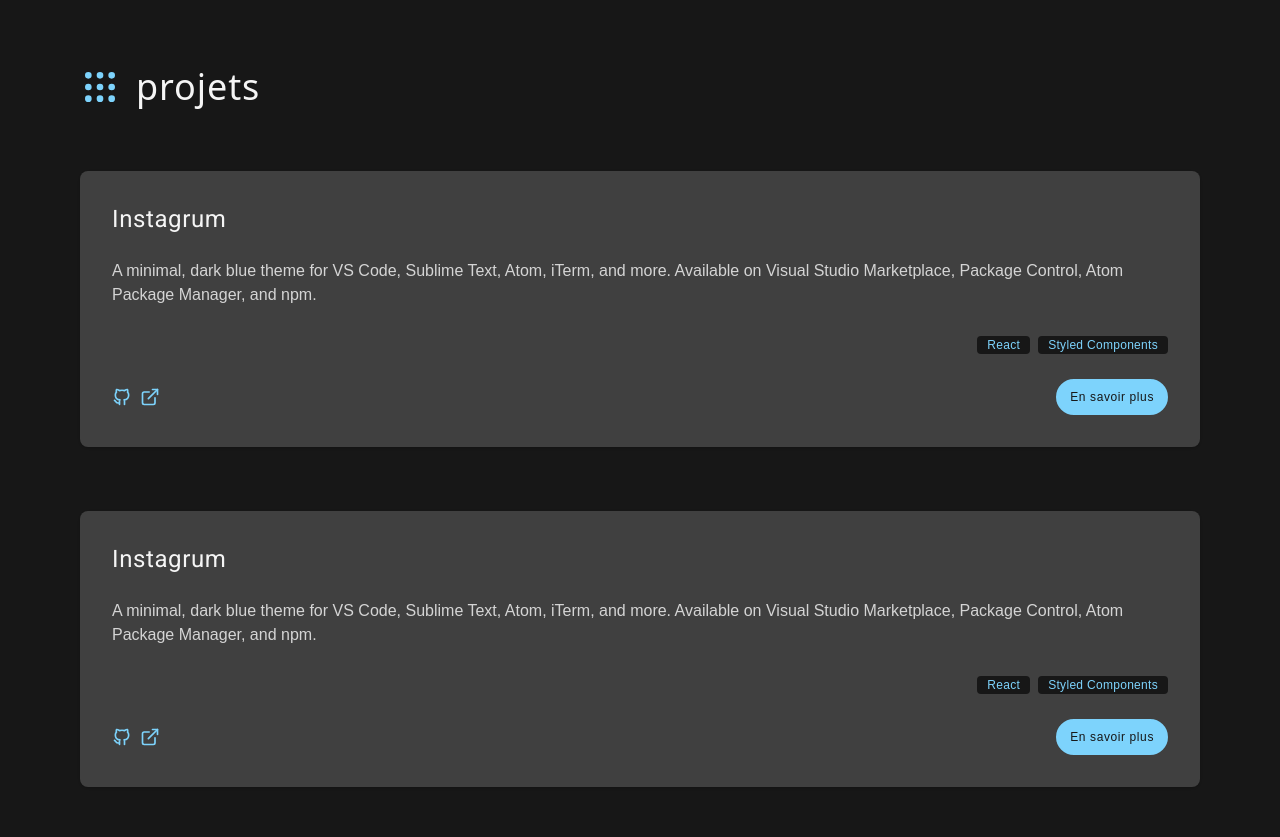
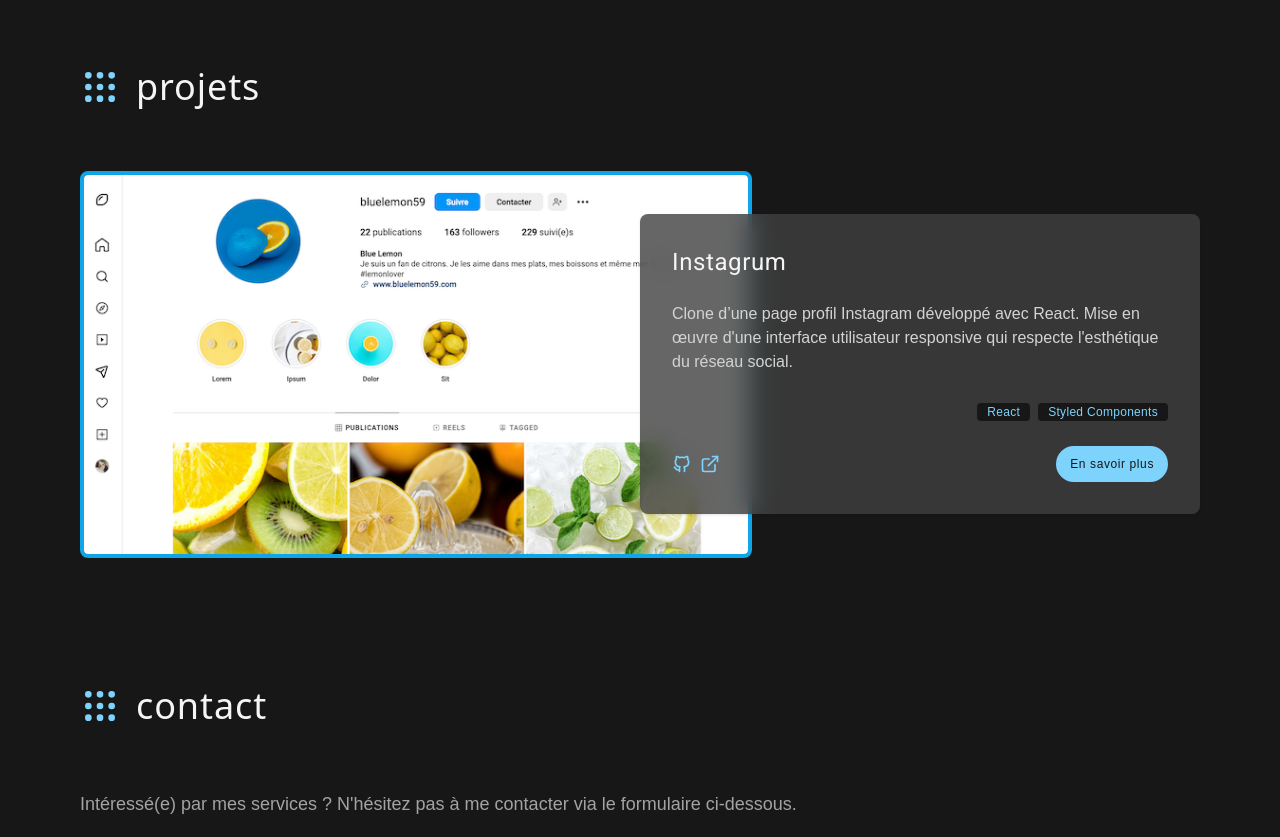
Before and after one commit to nicomil59/nicomildev, an Astro site: page / in a window 1280 px wide. Shown: the part 1923-2760 px from the top of the page. Built offline with nearby package versions, Linux system fonts and the light colour scheme; Astro itself is replaced by a stand-in of ours.

Commit message:
🚧 PROJECTS > Create Featured Project Card (desktop)

```diff
--- a/src/components/Projects.astro
+++ /dev/null
@@ -1,62 +0,0 @@
----
----
-
-<section id="projects" class="py-10 md:py-16">
-    <h2 class="text-3xl md:text-4xl font-medium text-neutral-100 tracking-wide mb-8 md:mb-16 flex items-center gap-2 md:gap-4"><svg class="h-8 w-8 md:h-10 md:w-10 text-sky-300 hover:rotate-2 transition duration-300"  width="24" height="24" viewBox="0 0 24 24" stroke-width="2" stroke="currentColor" fill="none" stroke-linecap="round" stroke-linejoin="round">  <path stroke="none" d="M0 0h24v24H0z"/>  <circle cx="5" cy="5" r="1" />  <circle cx="12" cy="5" r="1" />  <circle cx="19" cy="5" r="1" />  <circle cx="5" cy="12" r="1" />  <circle cx="12" cy="12" r="1" />  <circle cx="19" cy="12" r="1" />  <circle cx="5" cy="19" r="1" />  <circle cx="12" cy="19" r="1" />  <circle cx="19" cy="19" r="1" /></svg><span>projets</span></h2>
-    <div id="featured-projects">
-      <ul class="flex flex-col gap-8 md:gap-16">
-        <li>
-          <div class="w-full p-8 rounded-lg shadow bg-neutral-700 flex flex-col">
-            <h3 class="mb-6 text-2xl font-title font-medium text-neutral-100 tracking-wide">Instagrum</h3>
-            <p class="mb-6 font-text text-neutral-300">A minimal, dark blue theme for VS Code, Sublime Text, Atom, iTerm, and more. Available on Visual Studio Marketplace, Package Control, Atom Package Manager, and npm.</p>
-            <ul class="self-end flex items-center gap-2 mb-6">
-              <li>
-                <span class="text-xs font-text font-medium tracking-wide px-2.5 py-0.5 rounded bg-neutral-900 text-sky-300">React</span>
-              </li>
-              <li>
-                <span class="text-xs font-text font-medium tracking-wide px-2.5 py-0.5 rounded bg-neutral-900 text-sky-300">Styled Components</span>
-              </li>
-            </ul>
-            <div class="flex items-center justify-between">
-              <div class="flex items-center gap-2">
-                <a aria-label="GitHub (s'ouvre dans un nouvel onglet)" class="text-sky-300 hover:text-sky-400 transition-colors duration-300" href="https://github.com/nicomil59" target="_blank">
-                  <svg class="h-5 w-5"  width="24" height="24" viewBox="0 0 24 24" stroke-width="2" stroke="currentColor" fill="none" stroke-linecap="round" stroke-linejoin="round">  <path stroke="none" d="M0 0h24v24H0z"/>  <path d="M9 19c-4.286 1.35-4.286-2.55-6-3m12 5v-3.5c0-1 .099-1.405-.5-2 2.791-.3 5.5-1.366 5.5-6.04a4.567 4.567 0 0 0 -1.333 -3.21 4.192 4.192 0 00-.08-3.227s-1.05-.3-3.476 1.267a12.334 12.334 0 0 0 -6.222 0C6.462 2.723 5.413 3.023 5.413 3.023a4.192 4.192 0 0 0 -.08 3.227A4.566 4.566 0 004 9.486c0 4.64 2.709 5.68 5.5 6.014-.591.589-.56 1.183-.5 2V21" /></svg>
-                </a>
-                <a aria-label="Démo live (s'ouvre dans un nouvel onglet)" class="text-sky-300 hover:text-sky-400 transition-colors duration-300" href="#" target="_blank">
-                  <svg class="h-5 w-5"  viewBox="0 0 24 24"  fill="none"  stroke="currentColor"  stroke-width="2"  stroke-linecap="round"  stroke-linejoin="round">  <path d="M18 13v6a2 2 0 0 1-2 2H5a2 2 0 0 1-2-2V8a2 2 0 0 1 2-2h6" />  <polyline points="15 3 21 3 21 9" />  <line x1="10" y1="14" x2="21" y2="3" /></svg>
-                </a>
-              </div>
-              <a class="rounded-full px-3 py-2 text-xs text-center tracking-wider font-text font-medium text-neutral-900 border-2 border-sky-300 bg-sky-300 hover:bg-sky-400 hover:border-sky-400 transition-colors duration-300" href="#">En savoir plus</a>
-            </div>
-          </div>
-        </li>
-        <li>
-          <div class="w-full p-8 rounded-lg shadow bg-neutral-700 flex flex-col">
-            <h3 class="mb-6 text-2xl font-title font-medium text-neutral-100 tracking-wide">Instagrum</h3>
-            <p class="mb-6 font-text text-neutral-300">A minimal, dark blue theme for VS Code, Sublime Text, Atom, iTerm, and more. Available on Visual Studio Marketplace, Package Control, Atom Package Manager, and npm.</p>
-            <ul class="self-end flex items-center gap-2 mb-6">
-              <li>
-                <span class="text-xs font-text font-medium tracking-wide px-2.5 py-0.5 rounded bg-neutral-900 text-sky-300">React</span>
-              </li>
-              <li>
-                <span class="text-xs font-text font-medium tracking-wide px-2.5 py-0.5 rounded bg-neutral-900 text-sky-300">Styled Components</span>
-              </li>
-            </ul>
-            <div class="flex items-center justify-between">
-              <div class="flex items-center gap-2">
-                <a aria-label="GitHub (s'ouvre dans un nouvel onglet)" class="text-sky-300 hover:text-sky-400 transition-colors duration-300" href="https://github.com/nicomil59" target="_blank">
-                  <svg class="h-5 w-5"  width="24" height="24" viewBox="0 0 24 24" stroke-width="2" stroke="currentColor" fill="none" stroke-linecap="round" stroke-linejoin="round">  <path stroke="none" d="M0 0h24v24H0z"/>  <path d="M9 19c-4.286 1.35-4.286-2.55-6-3m12 5v-3.5c0-1 .099-1.405-.5-2 2.791-.3 5.5-1.366 5.5-6.04a4.567 4.567 0 0 0 -1.333 -3.21 4.192 4.192 0 00-.08-3.227s-1.05-.3-3.476 1.267a12.334 12.334 0 0 0 -6.222 0C6.462 2.723 5.413 3.023 5.413 3.023a4.192 4.192 0 0 0 -.08 3.227A4.566 4.566 0 004 9.486c0 4.64 2.709 5.68 5.5 6.014-.591.589-.56 1.183-.5 2V21" /></svg>
-                </a>
-                <a aria-label="Démo live (s'ouvre dans un nouvel onglet)" class="text-sky-300 hover:text-sky-400 transition-colors duration-300" href="#" target="_blank">
-                  <svg class="h-5 w-5"  viewBox="0 0 24 24"  fill="none"  stroke="currentColor"  stroke-width="2"  stroke-linecap="round"  stroke-linejoin="round">  <path d="M18 13v6a2 2 0 0 1-2 2H5a2 2 0 0 1-2-2V8a2 2 0 0 1 2-2h6" />  <polyline points="15 3 21 3 21 9" />  <line x1="10" y1="14" x2="21" y2="3" /></svg>
-                </a>
-              </div>
-              <a class="rounded-full px-3 py-2 text-xs text-center tracking-wider font-text font-medium text-neutral-900 border-2 border-sky-300 bg-sky-300 hover:bg-sky-400 hover:border-sky-400 transition-colors duration-300" href="#">En savoir plus</a>
-            </div>
-          </div>
-        </li>
-
-      </ul>
-    </div>
-    </div>
-</section>
--- /dev/null
+++ b/src/components/projects/Projects.astro
@@ -0,0 +1,41 @@
+---
+import { Image } from 'astro:assets';
+import instagrum from './images/instagrum-capture.png';
+---
+
+<section id="projects" class="py-10 md:py-16">
+    <h2 class="text-3xl md:text-4xl font-medium text-neutral-100 tracking-wide mb-8 md:mb-16 flex items-center gap-2 md:gap-4"><svg class="h-8 w-8 md:h-10 md:w-10 text-sky-300 hover:rotate-2 transition duration-300"  width="24" height="24" viewBox="0 0 24 24" stroke-width="2" stroke="currentColor" fill="none" stroke-linecap="round" stroke-linejoin="round">  <path stroke="none" d="M0 0h24v24H0z"/>  <circle cx="5" cy="5" r="1" />  <circle cx="12" cy="5" r="1" />  <circle cx="19" cy="5" r="1" />  <circle cx="5" cy="12" r="1" />  <circle cx="12" cy="12" r="1" />  <circle cx="19" cy="12" r="1" />  <circle cx="5" cy="19" r="1" />  <circle cx="12" cy="19" r="1" />  <circle cx="19" cy="19" r="1" /></svg><span>projets</span></h2>
+    <div id="featured-projects">
+      <ul class="flex flex-col gap-12 md:gap-20">
+        <li class="flex items-center justify-between relative">
+          <a aria-label="Démo live (s'ouvre dans un nouvel onglet)" href="https://instagrum.vercel.app/" target="_blank" class="w-3/5 hidden md:block rounded-lg hover:scale-[102px] transition duration-300">
+            <Image src={instagrum} alt="Capture d'écran du projet Instagrum" class="rounded-lg hover:scale-105 transition duration-300 border-4 border-sky-500" />
+          </a>
+          <div class="w-full md:w-1/2 p-8 rounded-lg shadow bg-neutral-700/80 backdrop-blur-md flex flex-col md:absolute md:max-w-xl md:max-h-[340px] md:right-0">
+            <h3 class="mb-6 text-2xl font-title font-medium text-neutral-100 tracking-wide">Instagrum</h3>
+            <p class="mb-6 font-text text-neutral-300">Clone d’une page profil Instagram développé avec React. Mise en œuvre d'une interface utilisateur responsive qui respecte l'esthétique du réseau social.</p>
+            <ul class="self-end flex items-center gap-2 mb-6">
+              <li>
+                <span class="text-xs font-text font-medium tracking-wide px-2.5 py-0.5 rounded bg-neutral-900 text-sky-300">React</span>
+              </li>
+              <li>
+                <span class="text-xs font-text font-medium tracking-wide px-2.5 py-0.5 rounded bg-neutral-900 text-sky-300">Styled Components</span>
+              </li>
+            </ul>
+            <div class="flex items-center justify-between">
+              <div class="flex items-center gap-2">
+                <a aria-label="GitHub (s'ouvre dans un nouvel onglet)" class="text-sky-300 hover:text-sky-400 transition-colors duration-300" href="https://github.com/nicomil59" target="_blank">
+                  <svg class="h-5 w-5"  width="24" height="24" viewBox="0 0 24 24" stroke-width="2" stroke="currentColor" fill="none" stroke-linecap="round" stroke-linejoin="round">  <path stroke="none" d="M0 0h24v24H0z"/>  <path d="M9 19c-4.286 1.35-4.286-2.55-6-3m12 5v-3.5c0-1 .099-1.405-.5-2 2.791-.3 5.5-1.366 5.5-6.04a4.567 4.567 0 0 0 -1.333 -3.21 4.192 4.192 0 00-.08-3.227s-1.05-.3-3.476 1.267a12.334 12.334 0 0 0 -6.222 0C6.462 2.723 5.413 3.023 5.413 3.023a4.192 4.192 0 0 0 -.08 3.227A4.566 4.566 0 004 9.486c0 4.64 2.709 5.68 5.5 6.014-.591.589-.56 1.183-.5 2V21" /></svg>
+                </a>
+                <a aria-label="Démo live (s'ouvre dans un nouvel onglet)" class="text-sky-300 hover:text-sky-400 transition-colors duration-300" href="https://instagrum.vercel.app/" target="_blank">
+                  <svg class="h-5 w-5"  viewBox="0 0 24 24"  fill="none"  stroke="currentColor"  stroke-width="2"  stroke-linecap="round"  stroke-linejoin="round">  <path d="M18 13v6a2 2 0 0 1-2 2H5a2 2 0 0 1-2-2V8a2 2 0 0 1 2-2h6" />  <polyline points="15 3 21 3 21 9" />  <line x1="10" y1="14" x2="21" y2="3" /></svg>
+                </a>
+              </div>
+              <a class="rounded-full px-3 py-2 text-xs text-center tracking-wider font-text font-medium text-neutral-900 border-2 border-sky-300 bg-sky-300 hover:bg-sky-400 hover:border-sky-400 transition-colors duration-300" href="#">En savoir plus</a>
+            </div>
+          </div>
+        </li>
+      </ul>
+    </div>
+    </div>
+</section>
--- a/src/pages/index.astro
+++ b/src/pages/index.astro
@@ -3,7 +3,7 @@ import Layout from '../layouts/Layout.astro';
 import Hero from '../components/hero/Hero.astro';
 import About from '../components/about/About.astro';
 import Skills from '../components/Skills.astro';
-import Projects from '../components/Projects.astro';
+import Projects from '../components/projects/Projects.astro';
 import Contact from '../components/Contact.astro';
 
 const pageTitle = "Nicolas Milhem - Développeur web"
```
Also changed, not shown: src/components/projects/images/instagrum-capture.png (added).
